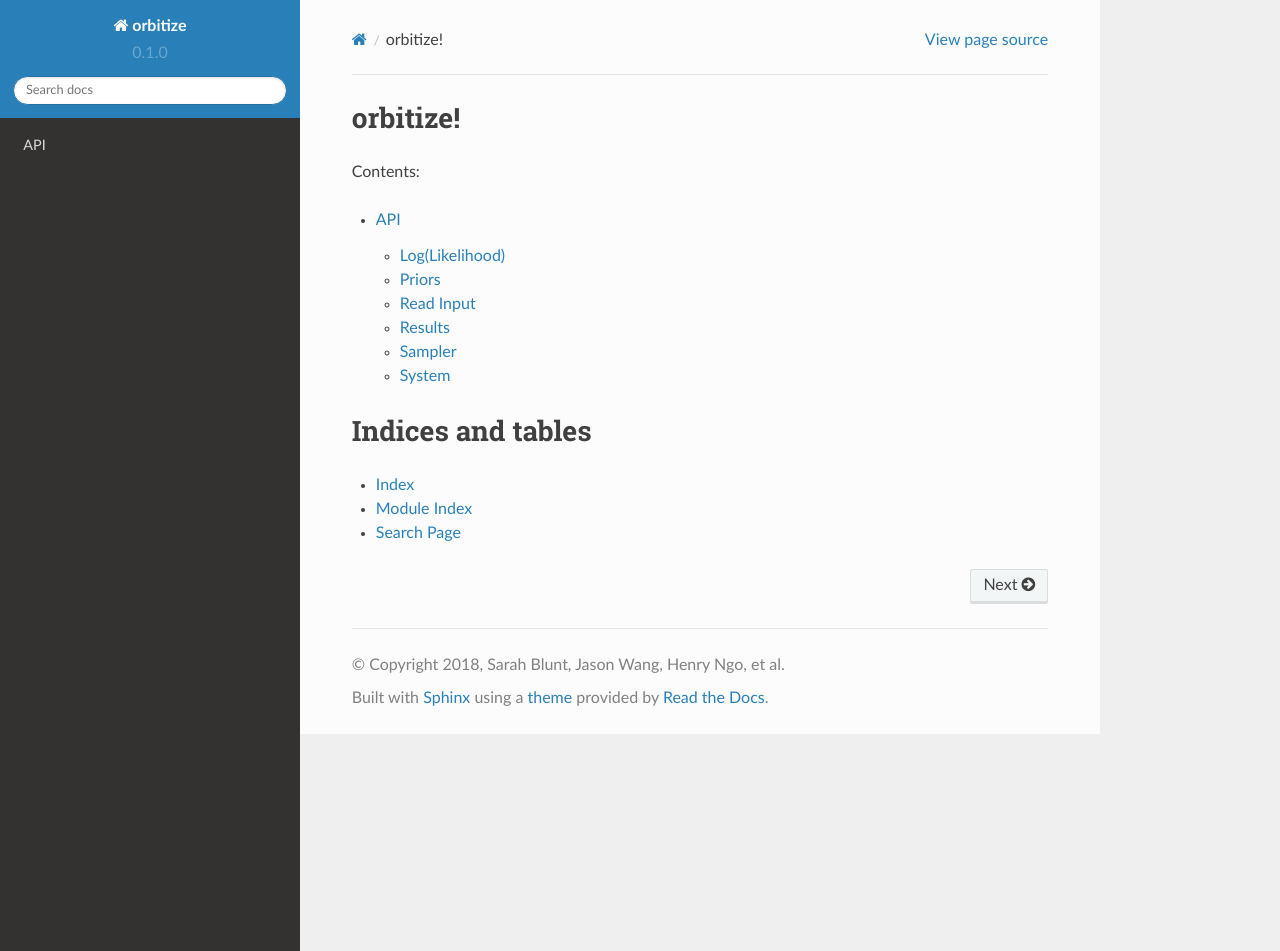
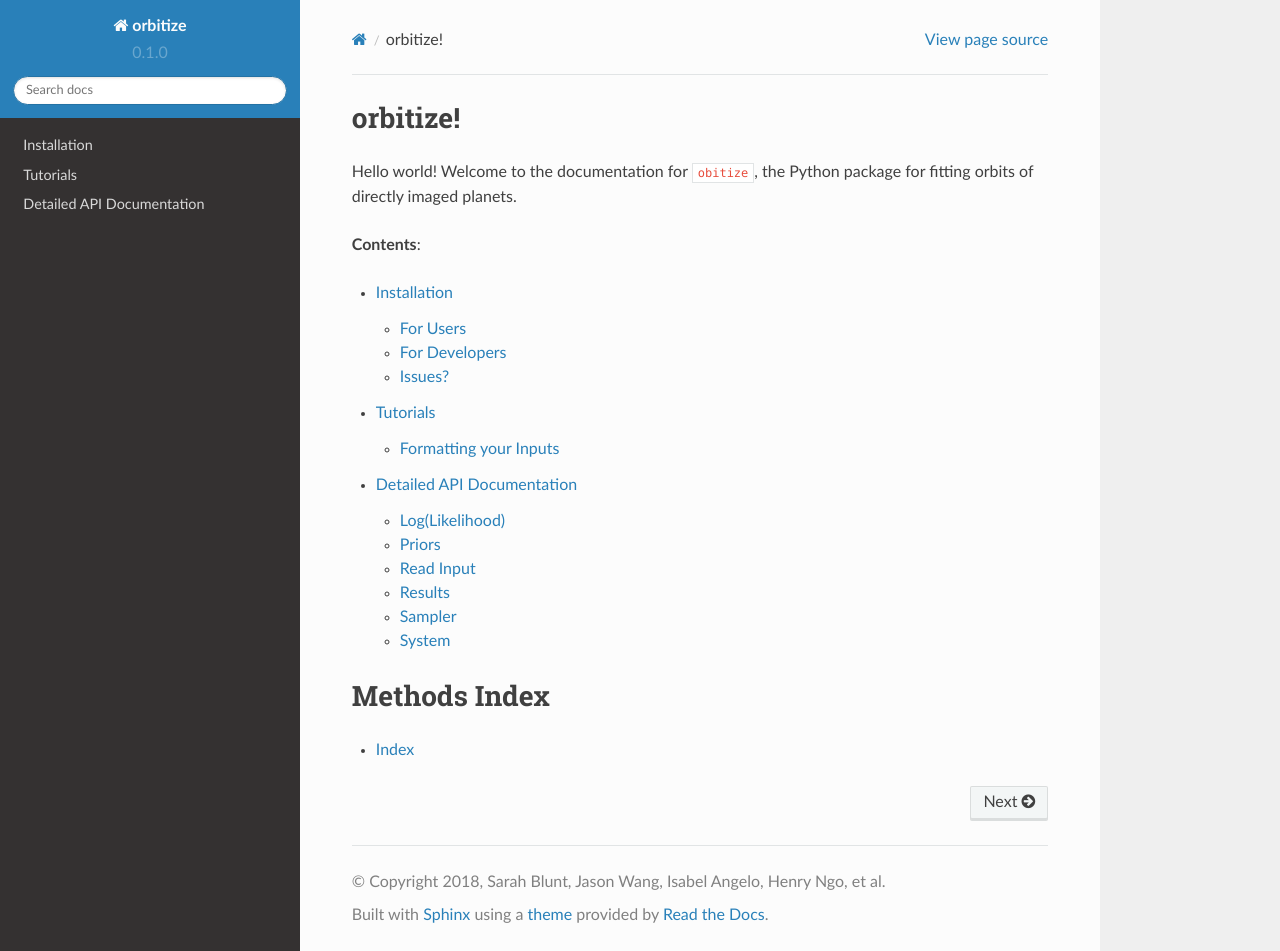
Before and after one commit to sblunt/orbitize, a Sphinx documentation site: the page built from docs/index.rst, in a window 1280 px wide and 951 px high. Built offline with Sphinx 7.4.7 and the Read the Docs theme 2.0.0, drawn with Linux system fonts in a browser that asks for light colours.

Commit message:
Adding install & read input documentation

```diff
--- a/docs/api.rst
+++ b/docs/api.rst
@@ -1,7 +1,7 @@
 .. _api:
 
-API
-===
+Detailed API Documentation
+==========================
 
 .. toctree::
    :titlesonly:
--- a/docs/conf.py
+++ b/docs/conf.py
@@ -57,8 +57,8 @@ master_doc = 'index'
 
 # General information about the project.
 project = 'orbitize'
-copyright = '2018, Sarah Blunt, Jason Wang, Henry Ngo, et al'
-author = 'Sarah Blunt, Jason Wang, Henry Ngo, et al'
+copyright = '2018, Sarah Blunt, Jason Wang, Isabel Angelo, Henry Ngo, et al'
+author = 'Sarah Blunt, Jason Wang, Isabel Angelo, Henry Ngo, et al'
 
 # The version info for the project you're documenting, acts as replacement for
 # |version| and |release|, also used in various other places throughout the
--- a/docs/index.rst
+++ b/docs/index.rst
@@ -5,18 +5,21 @@
 orbitize!
 ==========
 
-Contents:
+Hello world! Welcome to the documentation for ``obitize``, the Python
+package for fitting orbits of directly imaged planets.
+
+**Contents**:
 
 .. toctree::
    :maxdepth: 2
 
+   installation
+   tutorials
    api
 
 
 
-Indices and tables
-==================
+Methods Index
+=============
 
 * :ref:`genindex`
-* :ref:`modindex`
-* :ref:`search`
--- a/docs/read_input.rst
+++ b/docs/read_input.rst
@@ -1,7 +1,7 @@
 .. _read_input:
 
 Read Input
-=====================
+==========
 .. module:: orbitize
 
 .. automodule:: orbitize.read_input
```
Also changed, not shown: docs/installation.rst (added, +45 -0 lines), docs/tutorials.rst (added, +12 -0 lines), 2 other files.
